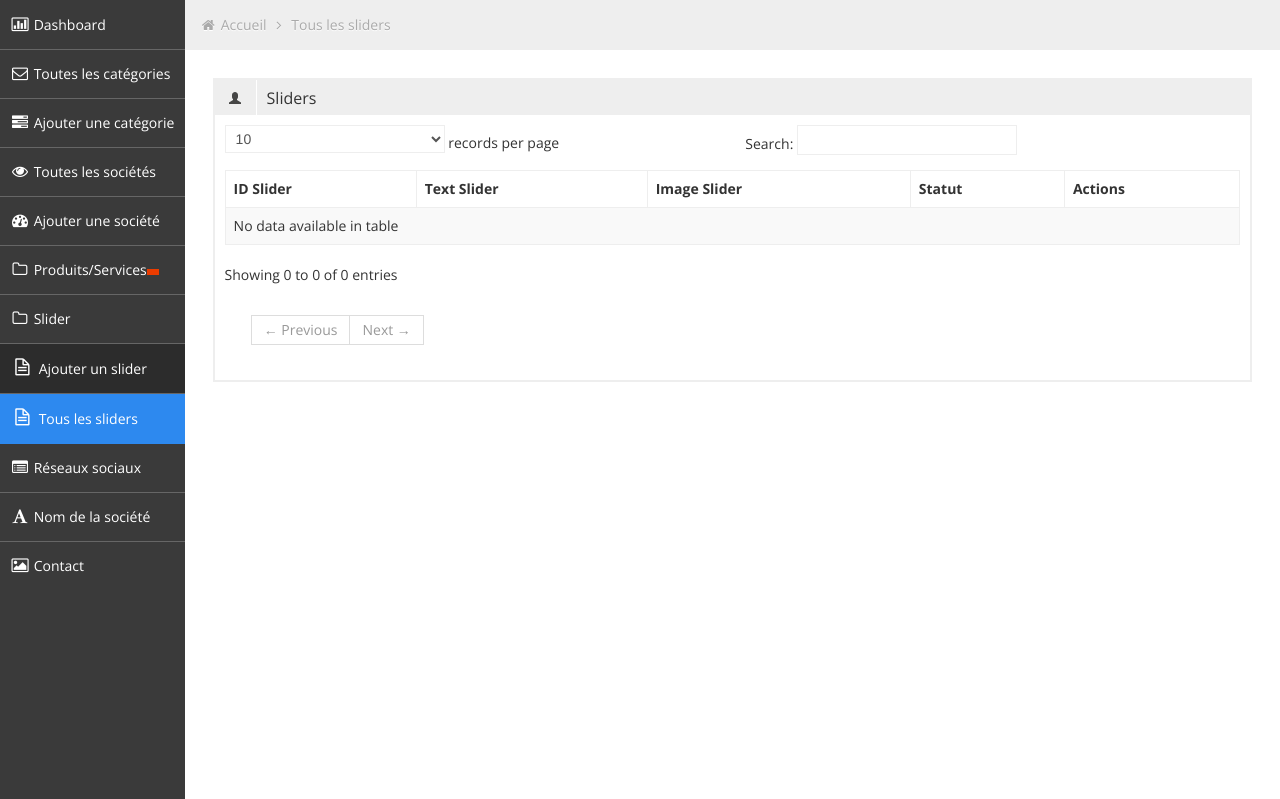
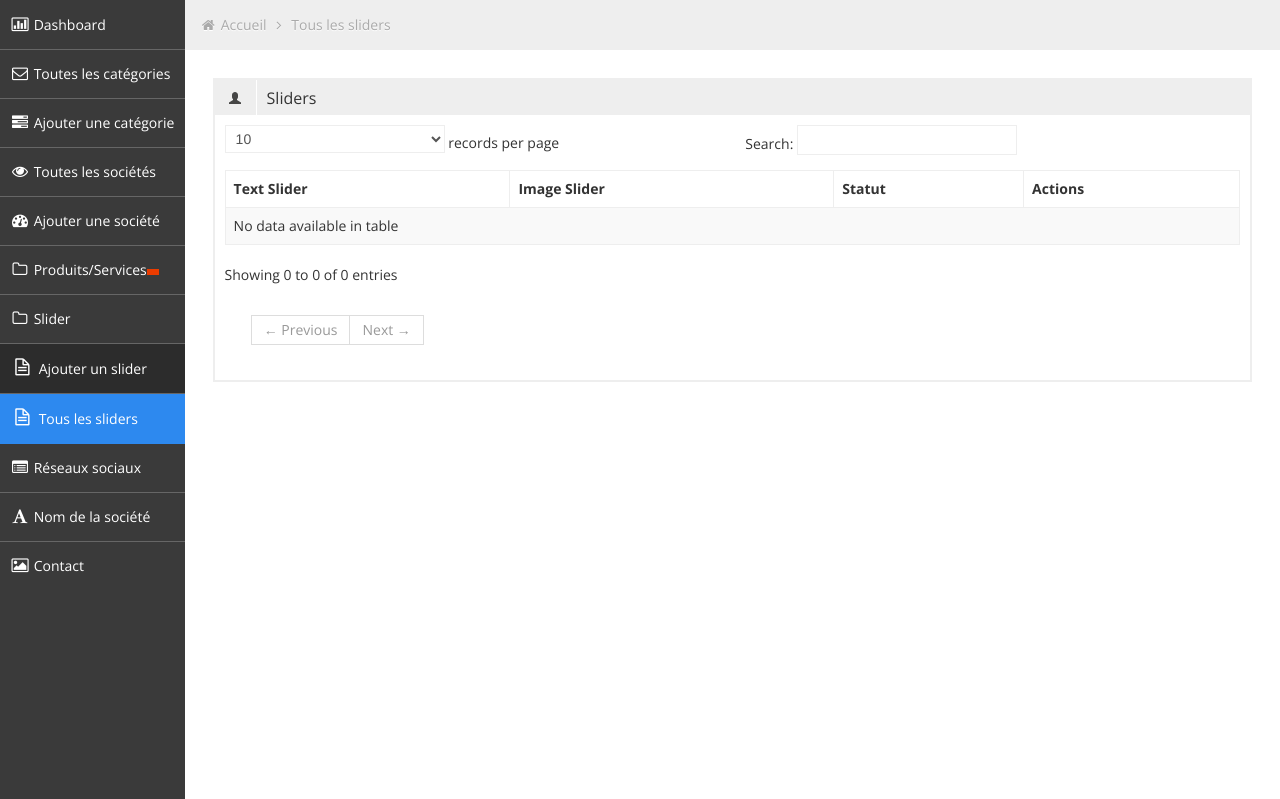
Before and after one commit to Boubacar1/nigerpub, a Laravel app: page /all-slider in a window 1280 px wide. Shown: the part 41-840 px from the top of the page. Run offline with Laravel 8, Linux system fonts and the light colour scheme; data that the repository does not hold is empty.

Commit message:
mon message

```diff
--- a/resources/views/admin/add_slider.blade.php
+++ b/resources/views/admin/add_slider.blade.php
@@ -45,7 +45,7 @@
                 <div class="control-group hidden-phone">
                     <label class="control-label" for="textarea2">Text du slider</label>
                     <div class="controls">
-                      <textarea class="cleditor" name="text_slider" rows="3" required=""></textarea>
+                      <textarea class="text" name="text_slider" rows="3" required=""></textarea>
                     </div>
                 </div>
                 <div class="control-group hidden-phone">
--- a/resources/views/admin/all_slider.blade.php
+++ b/resources/views/admin/all_slider.blade.php
@@ -28,7 +28,7 @@
                 <table class="table table-striped table-bordered bootstrap-datatable datatable">
                   <thead>
                       <tr>
-                          <th>ID Slider</th>
+                          <!-- <th>ID Slider</th> -->
                           <th>Text Slider</th>
                           <th>Image Slider</th>
                           <th>Statut</th>
@@ -40,7 +40,7 @@
             @foreach( $all_slider as $v_slider)
                   <tbody>
                     <tr>
-                        <td>{{ $v_slider->id_slider}}</td>
+                        <!-- <td>{{ $v_slider->id_slider}}</td> -->
                         <td>{{ $v_slider->text_slider }}</td>
                         <td><img src="{{URL::to($v_slider->image_slider)}}" style="height: 80px; width:80px;">
                         </td>
```
